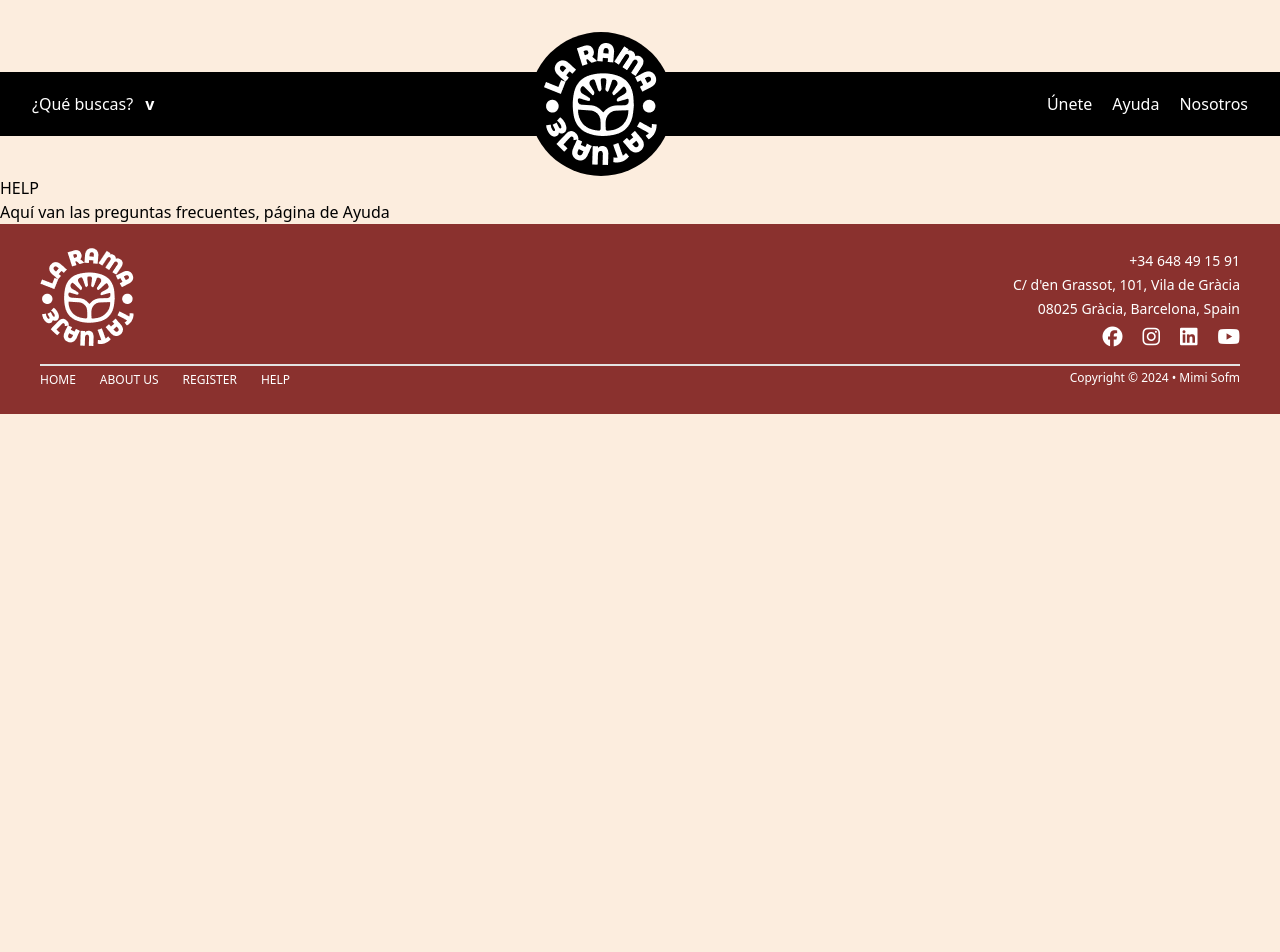
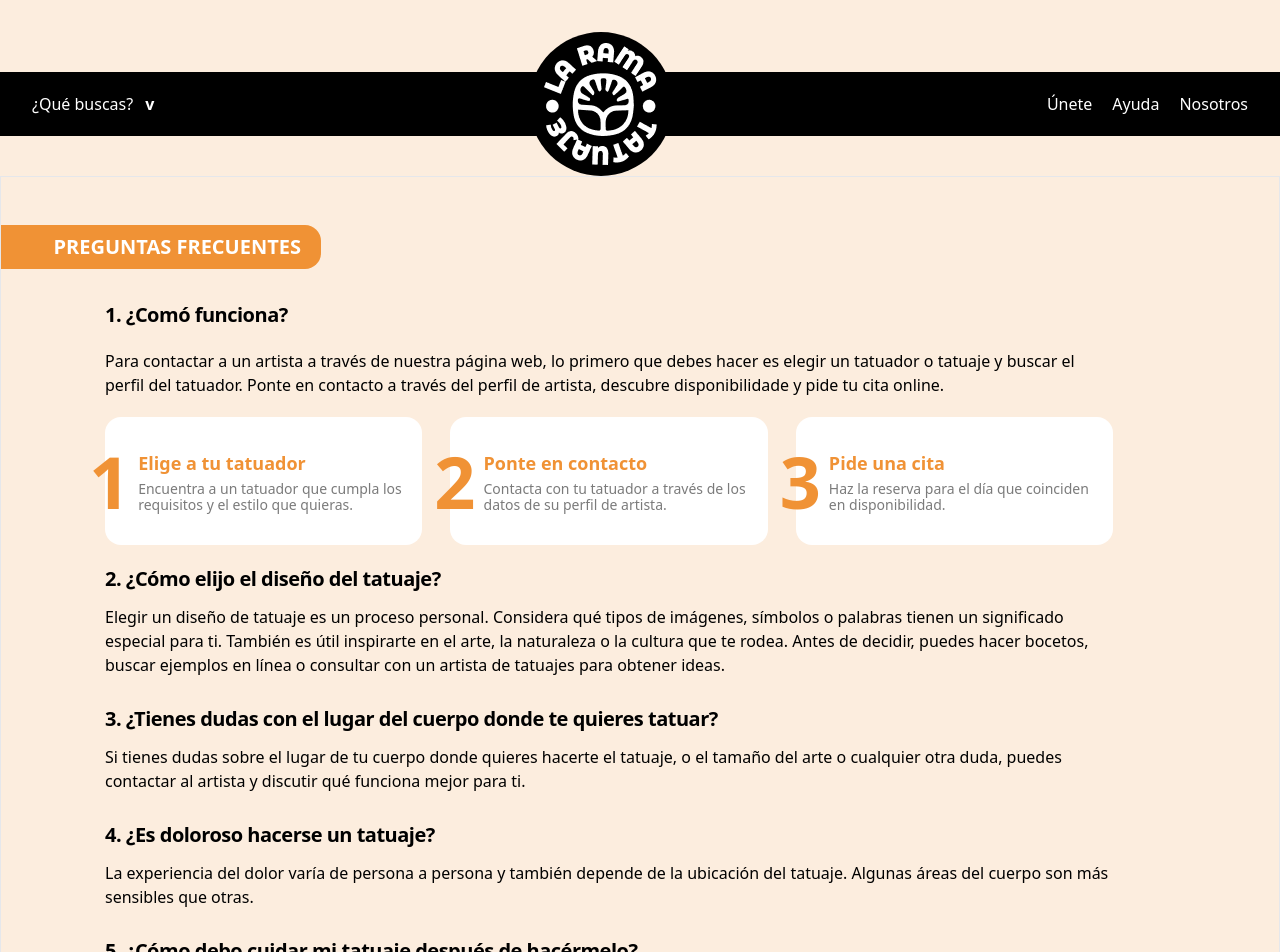
Before and after one commit to Innovaton0/Mimi-Sofm-final-project, a Vue app: page /help in a window 1280 px wide. Shown: the top 952 px of the page. Before the commit the page ends 800 px from the top, so only its background shows below. Built offline with nearby package versions, Linux system fonts and the light colour scheme; no server answers.

Commit message:
help finished

```diff
--- a/src/components/Help.vue
+++ b/src/components/Help.vue
@@ -1,8 +1,66 @@
 <template>
 <Navbar></Navbar>
-<h1>HELP</h1>
 
-<p> Aquí van las preguntas frecuentes, página de Ayuda</p>
+<div class="py-12 max-auto font-mont border">
+  <h3 class="font-bold bg-[#F09235] text-white py-2 px-5 rounded-r-2xl decoration-[6px] text-xl w-[20rem] mb-8 text-end uppercase">Preguntas Frecuentes</h3>
+
+  <div class="flex flex-col gap-5 max-w-[66rem] mx-20 px-6">
+    <p class="text-xl font-bold tracking-tight">1. ¿Comó funciona? </p>
+    <p class="from-neutral-400 font-light">Para contactar a un artista a través de nuestra página web, lo primero que debes hacer es elegir un tatuador o tatuaje y buscar el perfil del tatuador. Ponte en contacto a través del perfil de artista, descubre disponibilidade y pide tu cita online.</p>
+
+    <!-- CARDS -->
+    <div class="grid grid-cols-3 gap-7">
+      <div class="bg-white rounded-2xl flex items-center gap-2 h-32 p-4">
+        <span class="text-7xl font-bold text-[#F09235] ml-[-2rem]">1</span>
+        <div class="flex flex-col gap-1">
+          <p class="font-bold text-lg text-[#F09235]">Elige a tu tatuador</p>
+          <p class="text-sm text-[rgb(123,123,123)] leading-4">Encuentra a un tatuador que cumpla los requisitos y el estilo que quieras.</p>
+        </div>
+      </div>
+
+      <div class="bg-white rounded-2xl flex items-center gap-2 h-32 p-4">
+        <span class="text-7xl font-bold text-[#F09235] ml-[-2rem]">2</span>
+        <div class="flex flex-col gap-1">
+          <p class="font-bold text-lg text-[#F09235]">Ponte en contacto</p>
+          <p class="text-sm text-[rgb(123,123,123)] leading-4">Contacta con tu tatuador a través de los datos de su perfil de artista.</p>
+        </div>
+      </div>
+
+      <div class="bg-white rounded-2xl flex items-center gap-2 h-32 p-4">
+        <span class="text-7xl font-bold text-[#F09235] ml-[-2rem]">3</span>
+        <div class="flex flex-col gap-1">
+          <p class="font-bold text-lg text-[#F09235]">Pide una cita</p>
+          <p class="text-sm text-[rgb(123,123,123)] leading-4">Haz la reserva para el día que coinciden en disponibilidad.</p>
+        </div>
+      </div>
+    </div>
+
+    <!-- <hr class="border border-[#f6d6a8] my-5"> -->
+
+    <!-- FAQ -->
+    <div class="flex flex-col gap-3">
+      <p class="text-xl font-bold tracking-tight">2. ¿Cómo elijo el diseño del tatuaje?</p>
+      <p class="from-neutral-400 font-light mb-4">Elegir un diseño de tatuaje es un proceso personal. Considera qué tipos de imágenes, símbolos o palabras tienen un significado especial para ti. También es útil inspirarte en el arte, la naturaleza o la cultura que te rodea. Antes de decidir, puedes hacer bocetos, buscar ejemplos en línea o consultar con un artista de tatuajes para obtener ideas.</p>
+
+      <!-- 1 -->
+      <p class="text-xl font-bold tracking-tight">3. ¿Tienes dudas con el lugar del cuerpo  donde te quieres tatuar?</p>
+      <p class="from-neutral-400 font-light mb-4">Si tienes dudas sobre el lugar de tu cuerpo donde quieres hacerte el tatuaje, o el tamaño del arte o cualquier otra duda, puedes contactar al artista y discutir qué funciona mejor para ti.</p>
+
+      <!-- 2 -->
+      <p class="text-xl font-bold tracking-tight">4. ¿Es doloroso hacerse un tatuaje?</p>
+      <p class="from-neutral-400 font-light mb-4">La experiencia del dolor varía de persona a persona y también depende de la ubicación del tatuaje. Algunas áreas del cuerpo son más sensibles que otras. </p>
+
+      <!-- 3 -->
+      <p class="text-xl font-bold tracking-tight">5. ¿Cómo debo cuidar mi tatuaje después de hacérmelo?</p>
+      <p class="from-neutral-400 font-light mb-4">El cuidado posterior es crucial para la curación de tu tatuaje. Es recomendable limpiar el área suavemente con agua y un jabón suave, aplicar una crema hidratante o ungüento recomendado por tu artista, y evitar la exposición al sol y al agua durante las primeras semanas. También es importante no rascar ni quitar las costras que puedan formarse mientras sana.</p>
+
+      <!-- 4 -->
+      <p class="text-xl font-bold tracking-tight">6. ¿Los tatuajes son permanentes? ¿Puedo removerlos si cambio de opinión?</p>
+      <p class="from-neutral-400 font-light mb-4">Sí, los tatuajes son permanentes, pero hay opciones para retirarlos si cambias de opinión. La eliminación de tatuajes generalmente se realiza mediante láser, pero puede ser un proceso costoso y doloroso, además de no garantizar la eliminación completa. Por lo tanto, es importante reflexionar bien antes de decidirte a tatuarte.</p>
+    </div>
+  </div>
+</div>
+
 <Footer></Footer>
 </template>
 
--- a/src/style.css
+++ b/src/style.css
@@ -1,4 +1,4 @@
-@import url('https://fonts.googleapis.com/css2?family=Montserrat:ital,wght@0,100..900;1,100..900&family=Poppins:ital,wght@0,100;0,200;0,300;0,400;0,500;0,600;0,700;0,800;0,900;1,100;1,200;1,300;1,400;1,500;1,600;1,700;1,800;1,900&display=swap');
+@import url('https://fonts.googleapis.com/css2?family=Montserrat:ital,wght@0,100..900;1,100..900&display=swap');
 
 @tailwind base;
 @tailwind components;
--- a/tailwind.config.js
+++ b/tailwind.config.js
@@ -7,7 +7,7 @@ module.exports = {
       backgroundImage: {
         'PhotoHome': "url('/src/assets/pexels-photo-955938.jpeg')",
       fontFamily: {
-        mont: ['"Montserrat"'],
+        mont: ['"Montserrat", sans-serif'],
       },
     },
   },
```
